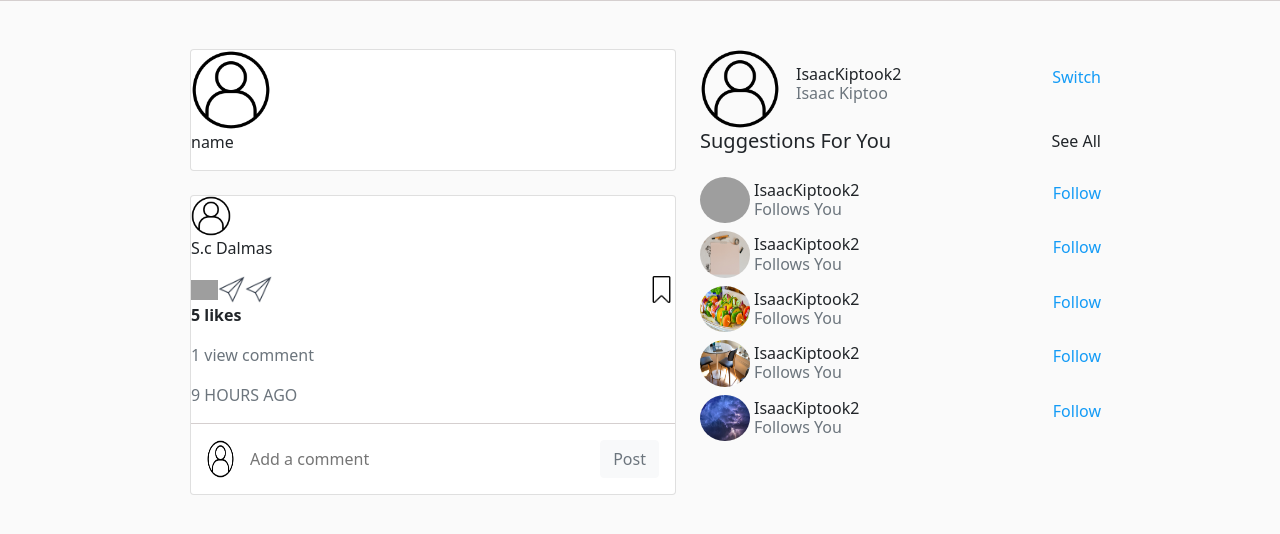
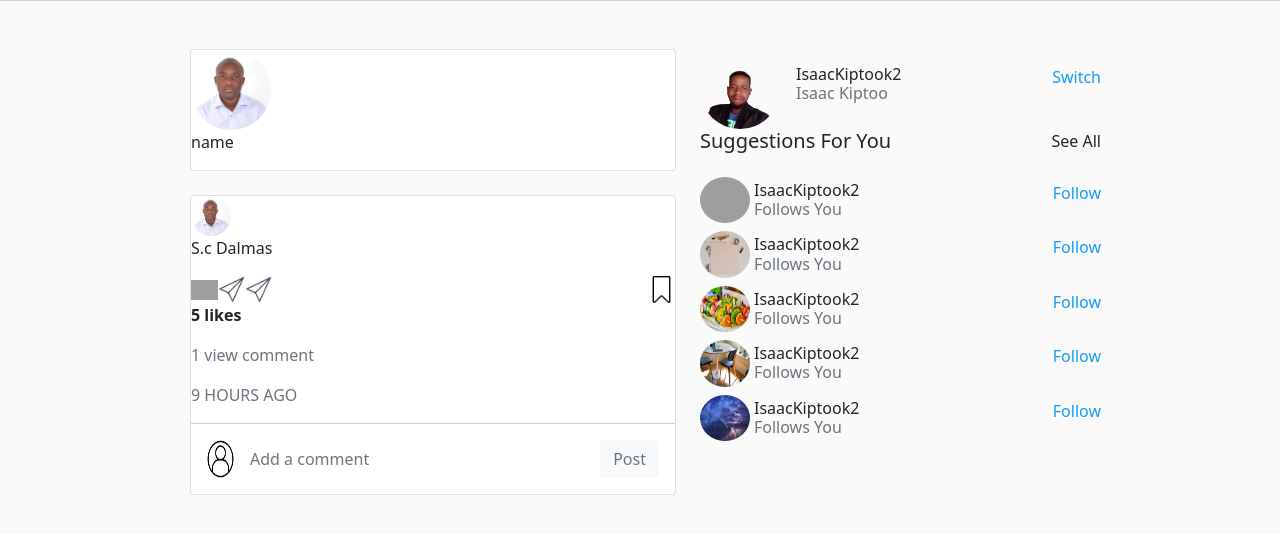
Before and after one commit to Isaac-kiptoo-kilimo/Istagram-app, a Django app: page / in a window 1280 px wide. Shown: the part 56-590 px from the top of the page. Run offline with Django 4.2, Linux system fonts and the light colour scheme; data that the repository does not hold is empty; some libraries are stand-ins or nearby versions; grey boxes are pictures that could not be loaded.

Commit message:
fix:fixing the images

```diff
--- a/templates/pages/index.html
+++ b/templates/pages/index.html
@@ -4,12 +4,12 @@
     <div class="row mx-5">
         <div class="col-md-6 ms-5">
             <div class="card mb-4">
-                <img src="/static/images/user.webp" width="80px" alt="{{image.profile_img}}">
+                <img src="/static/images/dalmas.png" width="80px" class="img-fluid  rounded-circle" alt="{{image.profile_img}}">
                 <p>name</p>
             </div>
             <div class="card ">
                 <div class="div">
-                    <img src="/static/images/user.webp" width="40px" alt="{{image.profile_img}}">
+                    <img src="/static/images/dalmas.png" width="40px" class="img-fluid  rounded-circle" alt="{{image.profile_img}}">
                 <p class="align-center">S.c Dalmas</p>
                 </div>
                 {% for image in images %}
@@ -49,7 +49,7 @@
         </div>
         <div class="col-md-5">
             <div class="d-flex">
-                <img src="/static/images/user.webp" width="80px" alt="">
+                <img src="/static/images/isaac-.png" width="80px" class="img-fluid  rounded-circle" alt="">
                 <h6 class="m-3">IsaacKiptook2 <br>
                 <span class="text-secondary">Isaac Kiptoo</span></h6>
                 <div class="my-3 ms-auto follow">
--- a/templates/pages/profile.html
+++ b/templates/pages/profile.html
@@ -4,7 +4,7 @@
     <div class="row my-4 mx-5">
         <div class="col-md-3 ms-5">
 
-                <img src="/static/images/user.webp" width="80px" alt="">
+                <img src="/static/images/isaac-.png" width="50%" class="img-fluid  rounded-circle" alt="">
         </div>
         <div class="col-md-5 m-3">
 
```
Also changed, not shown: static/images/dalmas.png (added), static/images/isaac-.png (added).
